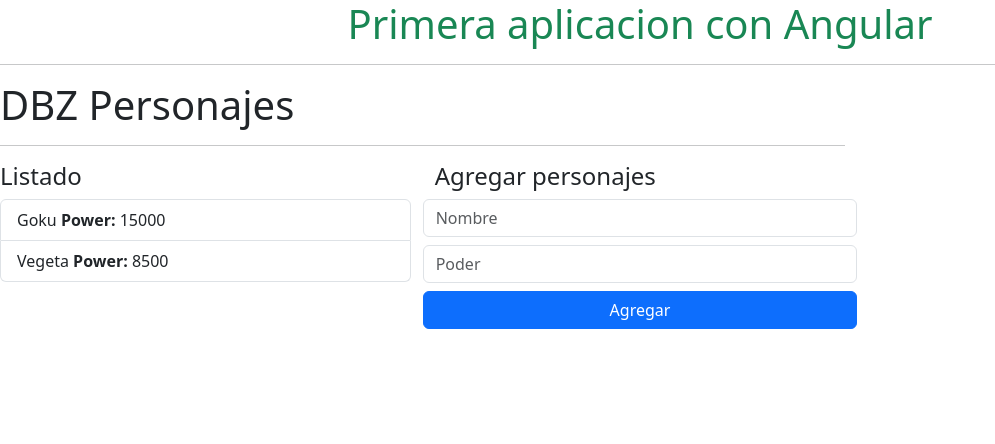
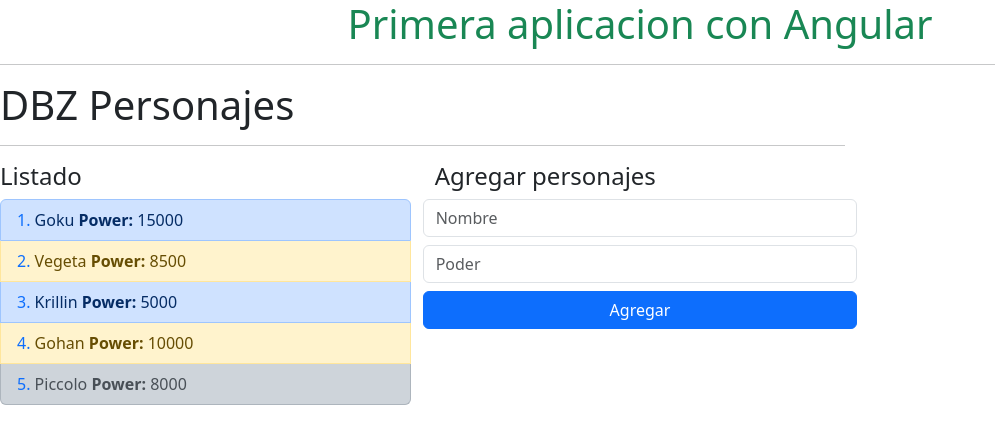
Before and after one commit to jm82mexico/AngularBases, an Angular app: page / in a window 1280 px wide. Shown: the top 444 px of the page, without its empty margins (0-995 px from the left). Built offline with nearby package versions, Linux system fonts and the light colour scheme.

Commit message:
ng class

```diff
--- a/src/app/dbz/components/list/list.component.html
+++ b/src/app/dbz/components/list/list.component.html
@@ -1,8 +1,22 @@
 <h4>Listado</h4>
 <ul class="list-group">
     <li
-    *ngFor="let character of characterList"
-    class="list-group-item">
+    *ngFor="let character of characterList;
+    let i = index
+    let isFirst = first
+    let isLast = last
+    let isEven = even
+    let isOdd = odd
+    "
+    class="list-group-item f-flex justify-content-between align-items-center"
+    [ngClass]="{
+        'list-group-item-dark': isLast,
+        'list-group-item-primary': isEven,
+        'list-group-item-warning': isOdd
+    }"
+    >
+
+        <span class="text-primary">{{i + 1}}. </span>
         <span>{{character.name}} </span>
         <strong>Power: </strong>
         <span>{{character.power}}</span>
--- a/src/app/dbz/pages/main-pages.component.ts
+++ b/src/app/dbz/pages/main-pages.component.ts
@@ -17,6 +17,19 @@
         {
             name: 'Vegeta',
             power: 8500
+        },
+        {
+            name: 'Krillin',
+            power: 5000
+        }
+        ,
+        {
+            name: 'Gohan',
+            power: 10000
+        },
+        {
+            name: 'Piccolo',
+            power: 8000
         }
     ];
 
```
